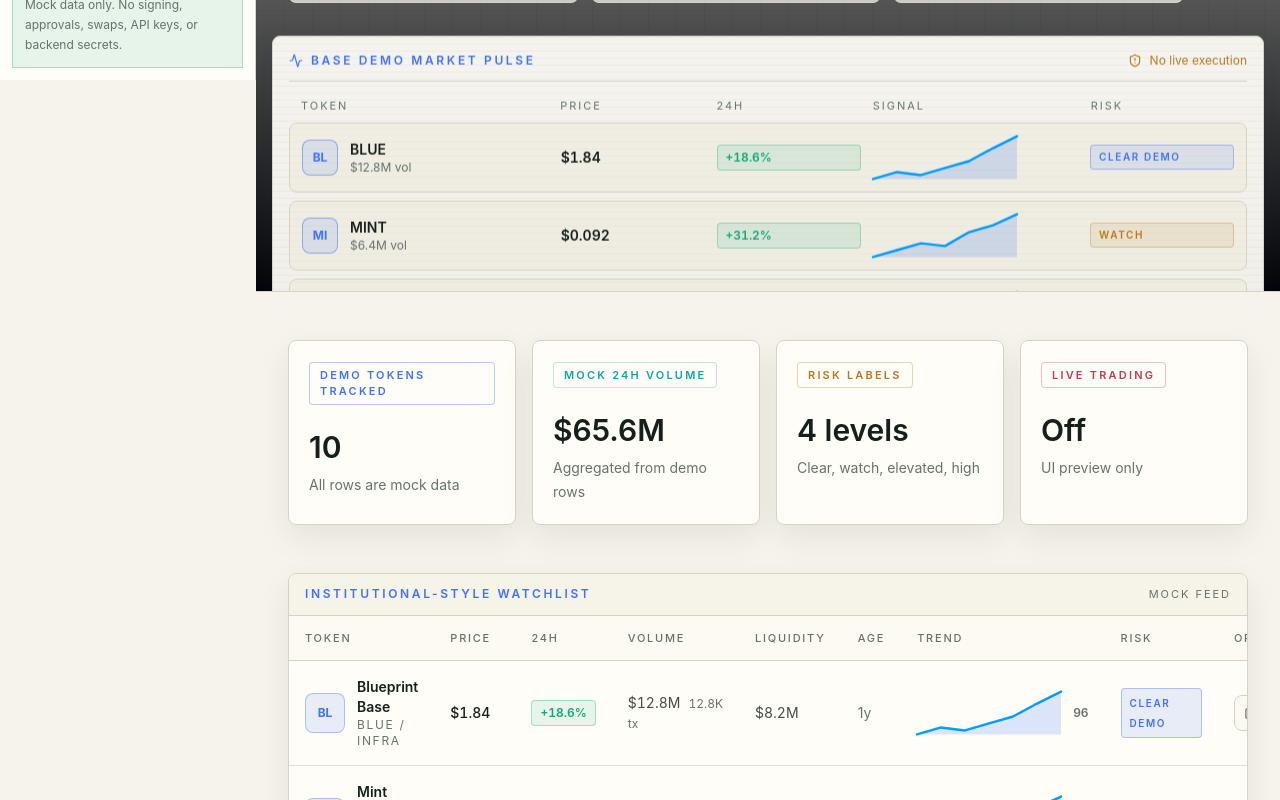
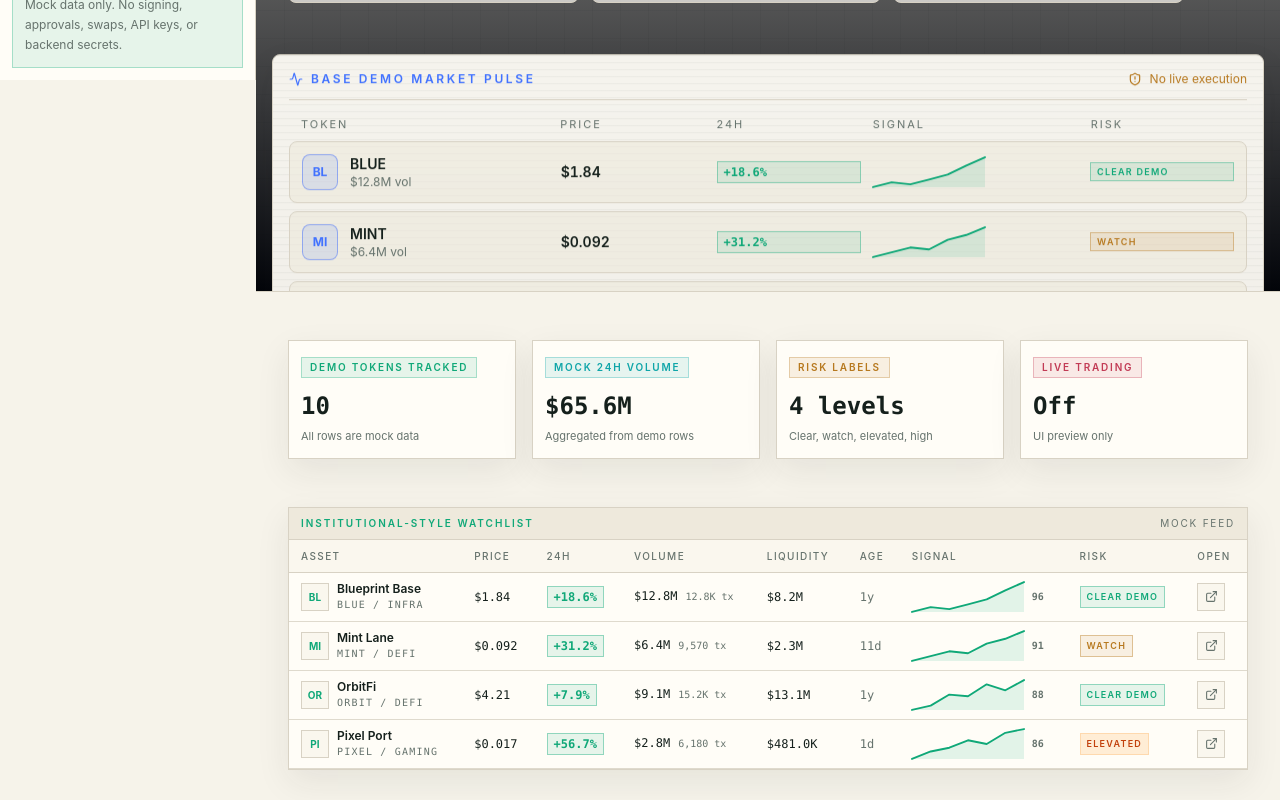
Before and after one commit to Edizemre1/base-market-terminal-lite, a Next.js app: page / in a window 1280 px wide. Shown: the part 720-1520 px from the top of the page. Built offline with nearby package versions, Linux system fonts and the light colour scheme.

Commit message:
style: add dense light terminal components

```diff
--- a/src/components/MetricCard.tsx
+++ b/src/components/MetricCard.tsx
@@ -2,25 +2,27 @@ import type { MarketStat } from "@/types/market";
 import { cx } from "@/lib/format";
 
 const toneClassName: Record<MarketStat["tone"], string> = {
-  mint: "border-base-blue/30 text-base-electric",
-  cyan: "border-base-cyan/25 text-base-cyan",
-  amber: "border-base-amber/30 text-base-amber",
-  rose: "border-base-rose/30 text-base-rose"
+  mint: "border-base-mint/30 bg-base-mint/10 text-base-mint",
+  cyan: "border-base-cyan/30 bg-base-cyan/10 text-base-cyan",
+  amber: "border-base-amber/30 bg-base-amber/10 text-base-amber",
+  rose: "border-base-rose/30 bg-base-rose/10 text-base-rose"
 };
 
 export function MetricCard({ stat }: { stat: MarketStat }) {
   return (
-    <article className="rounded-lg border border-base-line bg-base-panel p-5 shadow-panel">
+    <article className="border border-base-line bg-base-panel px-3 py-3 shadow-panel">
       <div
         className={cx(
-          "mb-6 inline-flex rounded border bg-white/[0.035] px-2.5 py-1 text-[11px] font-semibold uppercase tracking-[0.2em]",
+          "mb-3 inline-flex border px-2 py-0.5 text-[10px] font-semibold uppercase tracking-[0.18em]",
           toneClassName[stat.tone]
         )}
       >
         {stat.label}
       </div>
-      <p className="text-3xl font-semibold text-base-text">{stat.value}</p>
-      <p className="mt-2 text-sm leading-6 text-base-muted">{stat.detail}</p>
+      <p className="font-mono text-2xl font-semibold tabular-nums text-base-text">
+        {stat.value}
+      </p>
+      <p className="mt-1 text-[11px] leading-5 text-base-muted">{stat.detail}</p>
     </article>
   );
 }
--- a/src/components/PriceChange.tsx
+++ b/src/components/PriceChange.tsx
@@ -12,11 +12,11 @@ export function PriceChange({
   return (
     <span
       className={cx(
-        "inline-flex items-center rounded border px-2 py-1 text-xs font-semibold tabular-nums",
+        "inline-flex items-center border font-mono text-xs font-semibold tabular-nums",
         isPositive
-          ? "border-base-mint/30 bg-base-mint/10 text-base-mint"
-          : "border-base-rose/25 bg-base-rose/10 text-base-rose",
-        compact && "px-1.5 py-0.5"
+          ? "border-base-mint/40 bg-base-mint/10 text-base-mint"
+          : "border-base-rose/30 bg-base-rose/10 text-base-rose",
+        compact ? "px-1.5 py-0.5" : "px-2 py-1"
       )}
     >
       {formatPercent(value)}
--- a/src/components/RiskBadge.tsx
+++ b/src/components/RiskBadge.tsx
@@ -2,10 +2,10 @@ import type { RiskFlag, RiskLevel } from "@/types/market";
 import { cx } from "@/lib/format";
 
 const riskClassName: Record<RiskLevel, string> = {
-  clear: "border-base-blue/30 bg-base-blue/10 text-base-electric",
-  watch: "border-base-amber/30 bg-base-amber/10 text-base-amber",
-  elevated: "border-orange-300/30 bg-orange-400/10 text-orange-200",
-  high: "border-base-rose/30 bg-base-rose/10 text-base-rose"
+  clear: "border-base-mint/40 bg-base-mint/10 text-base-mint",
+  watch: "border-base-amber/40 bg-base-amber/10 text-base-amber",
+  elevated: "border-orange-300/40 bg-orange-100 text-orange-700",
+  high: "border-base-rose/40 bg-base-rose/10 text-base-rose"
 };
 
 const riskLabel: Record<RiskLevel, string> = {
@@ -27,8 +27,8 @@ export function RiskBadge({
   return (
     <span
       className={cx(
-        "inline-flex items-center rounded border font-semibold uppercase tracking-[0.16em]",
-        compact ? "px-2 py-1 text-[10px]" : "px-2.5 py-1.5 text-xs",
+        "inline-flex items-center border font-semibold uppercase tracking-[0.14em]",
+        compact ? "px-1.5 py-0.5 text-[9px]" : "px-2 py-1 text-[10px]",
         riskClassName[level]
       )}
     >
@@ -39,14 +39,14 @@ export function RiskBadge({
 
 export function RiskFlagList({ flags }: { flags: RiskFlag[] }) {
   return (
-    <div className="space-y-3">
+    <div className="space-y-2">
       {flags.map((flag) => (
         <div
           key={`${flag.level}-${flag.label}`}
-          className="rounded-lg border border-base-line bg-base-elevated/60 p-4"
+          className="border border-base-line bg-base-elevated p-3"
         >
           <RiskBadge level={flag.level} label={flag.label} compact />
-          <p className="mt-3 text-sm leading-6 text-base-muted">
+          <p className="mt-2 text-xs leading-5 text-base-muted">
             {flag.description}
           </p>
         </div>
--- a/src/components/SectionHeader.tsx
+++ b/src/components/SectionHeader.tsx
@@ -12,16 +12,16 @@ export function SectionHeader({
   action?: ReactNode;
 }) {
   return (
-    <div className="mb-5 flex flex-col gap-4 md:flex-row md:items-end md:justify-between">
+    <div className="mb-3 flex flex-col gap-3 md:flex-row md:items-end md:justify-between">
       <div>
         {eyebrow ? (
-          <p className="mb-2 text-xs font-semibold uppercase tracking-[0.24em] text-base-electric">
+          <p className="mb-1 text-[10px] font-semibold uppercase tracking-[0.2em] text-base-mint">
             {eyebrow}
           </p>
         ) : null}
-        <h2 className="text-2xl font-semibold text-base-text md:text-3xl">{title}</h2>
+        <h2 className="text-lg font-semibold text-base-text md:text-xl">{title}</h2>
         {description ? (
-          <p className="mt-2 max-w-3xl text-sm leading-6 text-base-muted">
+          <p className="mt-1 max-w-3xl text-xs leading-5 text-base-muted">
             {description}
           </p>
         ) : null}
--- a/src/components/Sparkline.tsx
+++ b/src/components/Sparkline.tsx
@@ -9,8 +9,8 @@ export function Sparkline({
   className?: string;
   positive?: boolean;
 }) {
-  const width = 148;
-  const height = 44;
+  const width = 120;
+  const height = 32;
   const min = Math.min(...points);
   const max = Math.max(...points);
   const spread = max - min || 1;
@@ -27,19 +27,19 @@ export function Sparkline({
     <svg
       aria-hidden="true"
       viewBox={`0 0 ${width} ${height}`}
-      className={cx("h-11 w-36 overflow-visible", className)}
+      className={cx("h-8 w-28 overflow-visible", className)}
     >
       <path
         d={path}
         fill="none"
-        stroke={positive ? "#00a3ff" : "#ff5c7a"}
+        stroke={positive ? "#10a878" : "#c23b55"}
         strokeLinecap="round"
         strokeLinejoin="round"
-        strokeWidth="2.5"
+        strokeWidth="2"
       />
       <path
         d={`${path} L ${width} ${height} L 0 ${height} Z`}
-        fill={positive ? "rgba(0, 82, 255, 0.14)" : "rgba(255, 92, 122, 0.1)"}
+        fill={positive ? "rgba(16, 168, 120, 0.12)" : "rgba(194, 59, 85, 0.1)"}
       />
     </svg>
   );
--- /dev/null
+++ b/src/components/TerminalWidgets.tsx
@@ -0,0 +1,157 @@
+import type { ReactNode } from "react";
+import { cx } from "@/lib/format";
+
+export function TerminalPanel({
+  label,
+  title,
+  children,
+  className
+}: {
+  label?: string;
+  title?: string;
+  children: ReactNode;
+  className?: string;
+}) {
+  return (
+    <section className={cx("border border-base-line bg-base-panel shadow-panel", className)}>
+      {(label || title) ? (
+        <div className="border-b border-base-line bg-base-raised px-3 py-2">
+          {label ? (
+            <p className="text-[10px] font-semibold uppercase tracking-[0.2em] text-base-mint">
+              {label}
+            </p>
+          ) : null}
+          {title ? (
+            <h2 className="mt-0.5 text-sm font-semibold text-base-text">{title}</h2>
+          ) : null}
+        </div>
+      ) : null}
+      <div className="p-3">{children}</div>
+    </section>
+  );
+}
+
+export function StatusPill({
+  label,
+  tone = "mint"
+}: {
+  label: string;
+  tone?: "mint" | "blue" | "amber" | "rose" | "muted";
+}) {
+  const tones = {
+    mint: "border-base-mint/40 bg-base-mint/10 text-base-mint",
+    blue: "border-base-blue/30 bg-base-blue/10 text-base-blue",
+    amber: "border-base-amber/40 bg-base-amber/10 text-base-amber",
+    rose: "border-base-rose/40 bg-base-rose/10 text-base-rose",
+    muted: "border-base-line bg-base-elevated text-base-muted"
+  };
+
+  return (
+    <span
+      className={cx(
+        "inline-flex border px-2 py-0.5 text-[10px] font-semibold uppercase tracking-[0.16em]",
+        tones[tone]
+      )}
+    >
+      {label}
+    </span>
+  );
+}
+
+export function MiniBarList({
+  items
+}: {
+  items: Array<{ label: string; value: number; tone?: "mint" | "blue" | "rose" }>;
+}) {
+  return (
+    <div className="space-y-2">
+      {items.map((item) => {
+        const barClass =
+          item.tone === "rose"
+            ? "bg-base-rose"
+            : item.tone === "blue"
+              ? "bg-base-blue"
+              : "bg-base-mint";
+
+        return (
+          <div key={item.label}>
+            <div className="mb-1 flex justify-between text-[11px]">
+              <span className="text-base-muted">{item.label}</span>
+              <span className="font-mono text-base-text">{item.value}%</span>
+            </div>
+            <div className="h-1.5 bg-base-raised">
+              <div className={cx("h-full", barClass)} style={{ width: `${item.value}%` }} />
+            </div>
+          </div>
+        );
+      })}
+    </div>
+  );
+}
+
+export function GaugeCard({ value, label }: { value: number; label: string }) {
+  const clamped = Math.max(0, Math.min(100, value));
+
+  return (
+    <div className="flex items-center gap-4">
+      <div
+        className="grid h-24 w-24 place-items-center rounded-full border border-base-line"
+        style={{
+          background: `conic-gradient(#10a878 ${clamped * 3.6}deg, #eee9dc 0deg)`
+        }}
+      >
+        <div className="grid h-16 w-16 place-items-center rounded-full border border-base-line bg-base-panel">
+          <span className="font-mono text-xl font-semibold text-base-text">{value}</span>
+        </div>
+      </div>
+      <div>
+        <p className="text-[10px] font-semibold uppercase tracking-[0.2em] text-base-muted">
+          Gauge
+        </p>
+        <p className="mt-1 text-sm font-semibold text-base-text">{label}</p>
+        <p className="mt-1 text-xs leading-5 text-base-muted">
+          Mock sentiment indicator.
+        </p>
+      </div>
+    </div>
+  );
+}
+
+export function HeatmapGrid({
+  items
+}: {
+  items: Array<{ label: string; value: string; tone: "mint" | "blue" | "amber" | "rose" }>;
+}) {
+  const tones = {
+    mint: "border-base-mint/40 bg-base-mint/10 text-base-mint",
+    blue: "border-base-blue/30 bg-base-blue/10 text-base-blue",
+    amber: "border-base-amber/40 bg-base-amber/10 text-base-amber",
+    rose: "border-base-rose/40 bg-base-rose/10 text-base-rose"
+  };
+
+  return (
+    <div className="grid grid-cols-2 gap-2 sm:grid-cols-4">
+      {items.map((item) => (
+        <div key={item.label} className={cx("border p-3", tones[item.tone])}>
+          <p className="text-[10px] uppercase tracking-[0.16em]">{item.label}</p>
+          <p className="mt-2 font-mono text-lg font-semibold">{item.value}</p>
+        </div>
+      ))}
+    </div>
+  );
+}
+
+export function EventTape({ items }: { items: string[] }) {
+  return (
+    <div className="space-y-2">
+      {items.map((item) => (
+        <div
+          key={item}
+          className="border-l-2 border-base-mint bg-base-elevated px-3 py-2 text-xs leading-5 text-base-muted"
+        >
+          {item}
+        </div>
+      ))}
+    </div>
+  );
+}
--- a/src/components/TokenTable.tsx
+++ b/src/components/TokenTable.tsx
@@ -19,93 +19,93 @@ export function TokenTable({
   label: string;
 }) {
   return (
-    <div className="overflow-hidden rounded-lg border border-base-line bg-base-panel shadow-panel">
-      <div className="flex items-center justify-between border-b border-base-line bg-base-raised/50 px-4 py-3">
-        <div className="text-xs font-semibold uppercase tracking-[0.22em] text-base-electric">
+    <div className="overflow-hidden border border-base-line bg-base-panel shadow-panel">
+      <div className="flex items-center justify-between border-b border-base-line bg-base-raised px-3 py-2">
+        <div className="text-[10px] font-semibold uppercase tracking-[0.2em] text-base-mint">
           {label}
         </div>
-        <div className="text-[11px] uppercase tracking-[0.18em] text-base-muted">
+        <div className="text-[10px] uppercase tracking-[0.18em] text-base-muted">
           Mock feed
         </div>
       </div>
       <div className="overflow-x-auto">
-        <table className="w-full min-w-[880px] border-collapse text-sm">
+        <table className="w-full min-w-[920px] border-collapse text-xs">
           <thead>
-            <tr className="border-b border-base-line bg-base-black/30 text-left text-[11px] uppercase tracking-[0.16em] text-base-muted">
-              <th className="px-4 py-3 font-medium">Token</th>
-              <th className="px-4 py-3 font-medium">Price</th>
-              <th className="px-4 py-3 font-medium">24h</th>
-              <th className="px-4 py-3 font-medium">Volume</th>
-              <th className="px-4 py-3 font-medium">Liquidity</th>
-              <th className="px-4 py-3 font-medium">Age</th>
-              <th className="px-4 py-3 font-medium">Trend</th>
-              <th className="px-4 py-3 font-medium">Risk</th>
-              <th className="px-4 py-3 font-medium">Open</th>
+            <tr className="border-b border-base-line bg-base-elevated text-left text-[10px] uppercase tracking-[0.14em] text-base-muted">
+              <th className="px-3 py-2 font-medium">Asset</th>
+              <th className="px-3 py-2 font-medium">Price</th>
+              <th className="px-3 py-2 font-medium">24h</th>
+              <th className="px-3 py-2 font-medium">Volume</th>
+              <th className="px-3 py-2 font-medium">Liquidity</th>
+              <th className="px-3 py-2 font-medium">Age</th>
+              <th className="px-3 py-2 font-medium">Signal</th>
+              <th className="px-3 py-2 font-medium">Risk</th>
+              <th className="px-3 py-2 font-medium">Open</th>
             </tr>
           </thead>
           <tbody>
             {tokens.map((token) => (
               <tr
                 key={token.id}
-                className="border-b border-base-line/70 transition hover:bg-base-blue/[0.055]"
+                className="border-b border-base-line/80 transition hover:bg-base-mint/5"
               >
-                <td className="px-4 py-4">
-                  <div className="flex items-center gap-3">
-                    <div className="flex h-10 w-10 shrink-0 items-center justify-center rounded-lg border border-base-blue/30 bg-base-blue/10 text-xs font-bold text-base-electric">
+                <td className="px-3 py-2">
+                  <div className="flex items-center gap-2">
+                    <div className="flex h-7 w-7 shrink-0 items-center justify-center border border-base-line bg-base-elevated text-[10px] font-bold text-base-mint">
                       {token.symbol.slice(0, 2)}
                     </div>
                     <div>
                       <Link
                         href={`/tokens/${token.symbol.toLowerCase()}`}
-                        className="font-semibold text-base-text hover:text-base-electric"
+                        className="font-semibold text-base-text hover:text-base-mint"
                       >
                         {token.name}
                       </Link>
-                      <p className="text-xs uppercase tracking-[0.14em] text-base-muted">
+                      <p className="font-mono text-[10px] uppercase tracking-[0.12em] text-base-muted">
                         {token.symbol} / {token.category}
                       </p>
                     </div>
                   </div>
                 </td>
-                <td className="px-4 py-4 font-medium tabular-nums text-base-text">
+                <td className="px-3 py-2 font-mono font-medium tabular-nums text-base-text">
                   {formatCurrency(token.priceUsd, token.priceUsd < 0.1 ? 4 : 2)}
                 </td>
-                <td className="px-4 py-4">
+                <td className="px-3 py-2">
                   <PriceChange value={token.priceChange24h} compact />
                 </td>
-                <td className="px-4 py-4 tabular-nums text-base-text/80">
+                <td className="px-3 py-2 font-mono tabular-nums text-base-text">
                   {formatCompactCurrency(token.volume24h)}
-                  <span className="ml-2 text-xs text-base-muted">
+                  <span className="ml-2 text-[10px] text-base-muted">
                     {formatNumber(token.transactions24h)} tx
                   </span>
                 </td>
-                <td className="px-4 py-4 tabular-nums text-base-text/80">
+                <td className="px-3 py-2 font-mono tabular-nums text-base-text">
                   {formatCompactCurrency(token.liquidityUsd)}
                 </td>
-                <td className="px-4 py-4 text-base-muted">
+                <td className="px-3 py-2 font-mono text-base-muted">
                   {formatAge(token.ageHours)}
                 </td>
-                <td className="px-4 py-4">
-                  <div className="flex items-center gap-3">
+                <td className="px-3 py-2">
+                  <div className="flex items-center gap-2">
                     <Sparkline
                       points={token.sparkline}
                       positive={token.priceChange24h >= 0}
                     />
-                    <span className="text-xs font-semibold text-base-muted">
+                    <span className="font-mono text-[10px] font-semibold text-base-muted">
                       {token.trendScore}
                     </span>
                   </div>
                 </td>
-                <td className="px-4 py-4">
+                <td className="px-3 py-2">
                   <RiskBadge level={token.riskLevel} compact />
                 </td>
-                <td className="px-4 py-4">
+                <td className="px-3 py-2">
                   <Link
                     href={`/tokens/${token.symbol.toLowerCase()}`}
                     aria-label={`Open ${token.name}`}
-                    className="inline-flex h-9 w-9 items-center justify-center rounded-lg border border-base-line bg-base-elevated/70 text-base-muted transition hover:border-base-blue/60 hover:text-base-electric"
+                    className="inline-flex h-7 w-7 items-center justify-center border border-base-line bg-base-elevated text-base-muted transition hover:border-base-mint hover:text-base-mint"
                   >
-                    <ExternalLink size={15} aria-hidden="true" />
+                    <ExternalLink size={13} aria-hidden="true" />
                   </Link>
                 </td>
               </tr>
```
